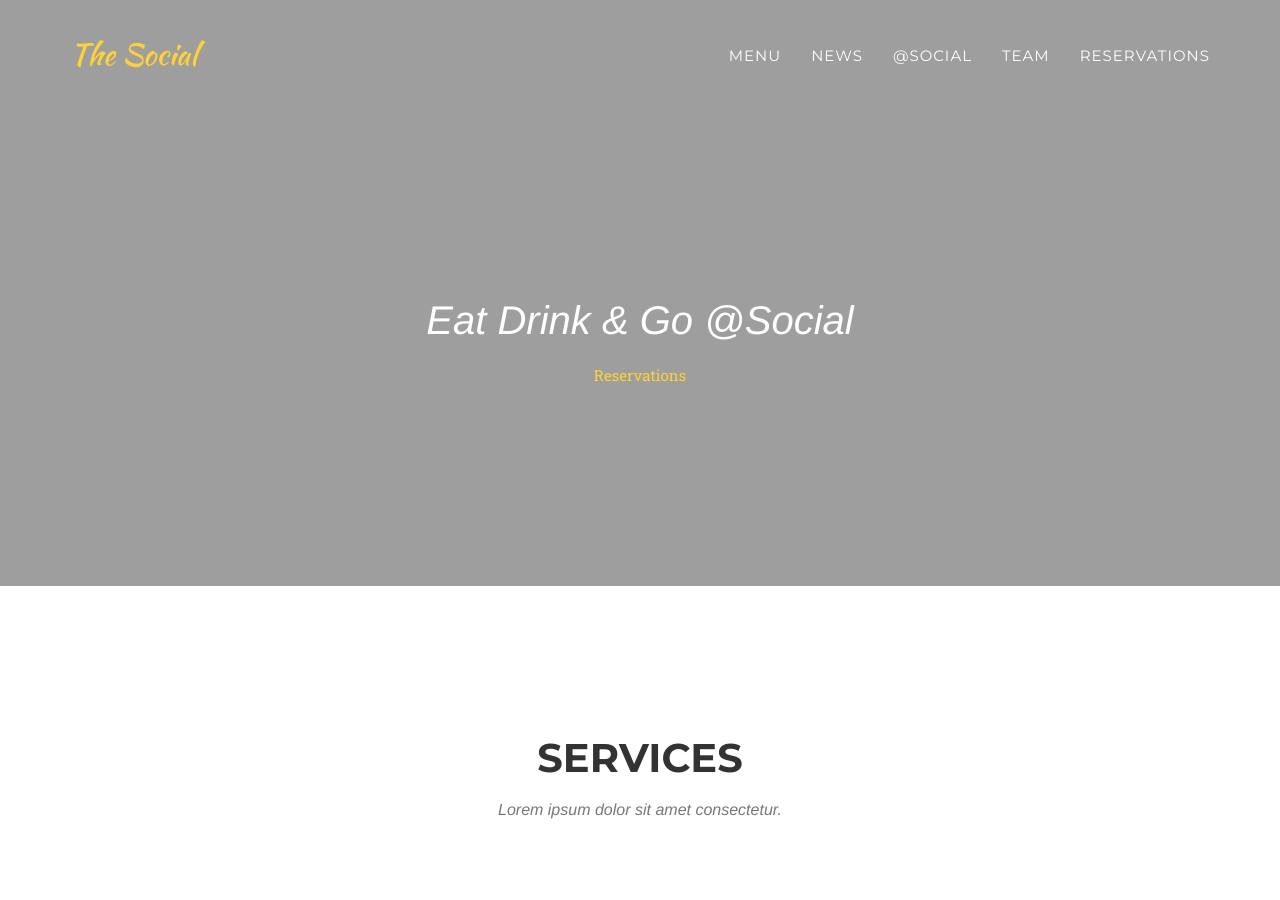
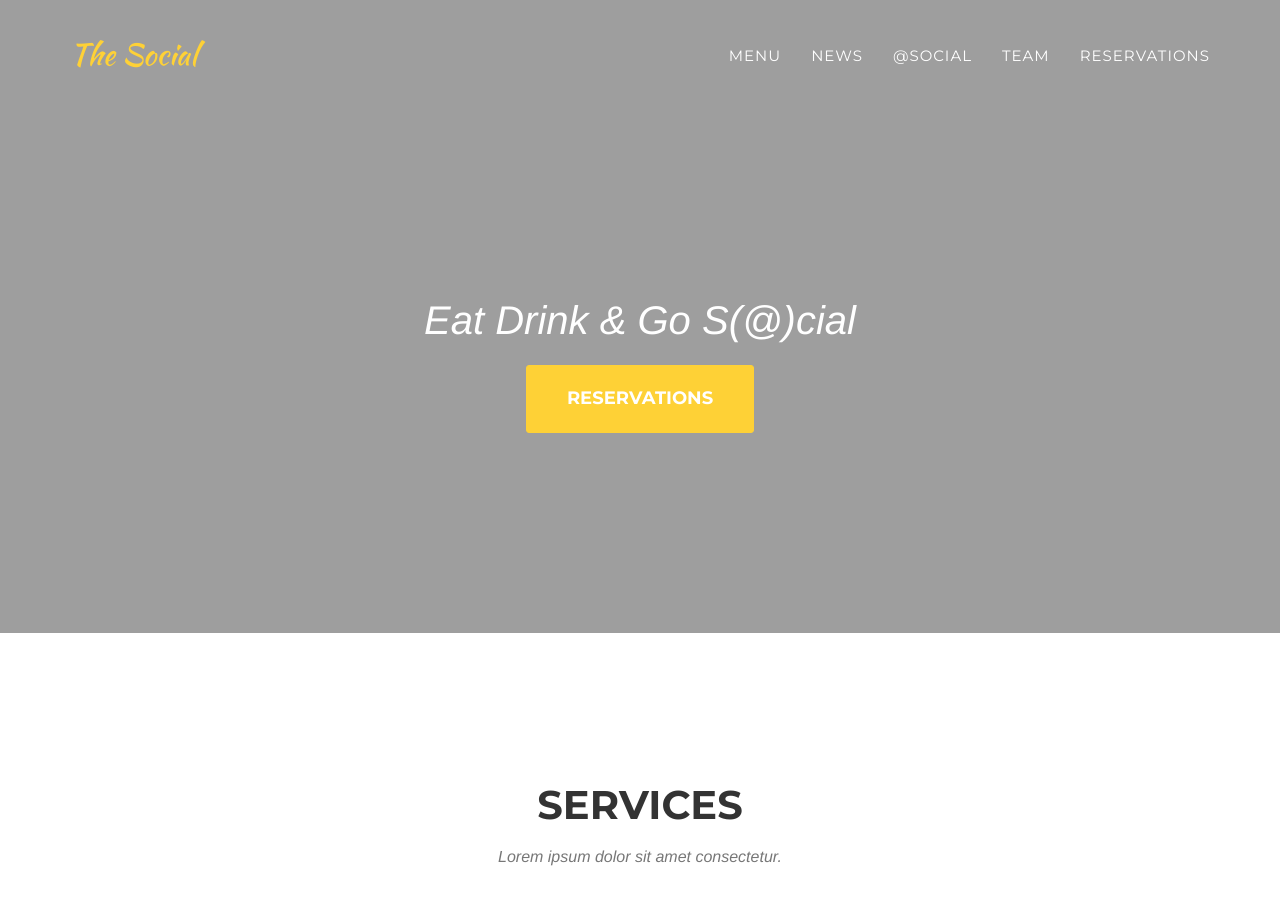
Before and after one commit to devmahadev/social, a Jekyll site: the page built from index.html, in a window 1280 px wide and 900 px high. Built offline with Jekyll 4.4.1, drawn with Linux system fonts in a browser that asks for light colours; some web fonts are replaced.

Commit message:
Update header.html

```diff
--- a/_includes/header.html
+++ b/_includes/header.html
@@ -44,9 +44,9 @@
     <header>
         <div class="container">
             <div class="intro-text">
-                <div class="intro-lead-in">Eat Drink & Go @Social</div>
-               <!-- <div class="intro-heading">Eat Drink & Go @Social</div>  -->
-                <a href="#contact" class="page-scroll">Reservations</a>
+                <div class="intro-lead-in">Eat Drink & Go S(@)cial</div>
+               <!--  <div class="intro-heading"></div> -->
+                <a href="#contact" class="page-scroll btn btn-xl">Reservations</a>
             </div>
         </div>
     </header>
```
